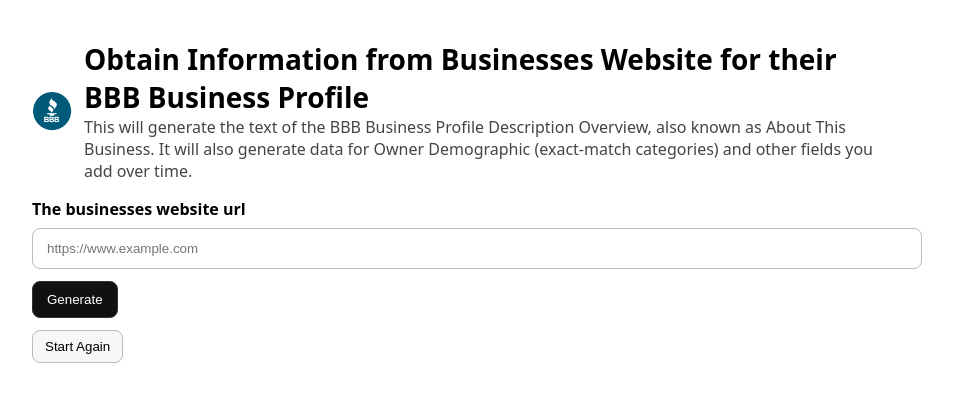
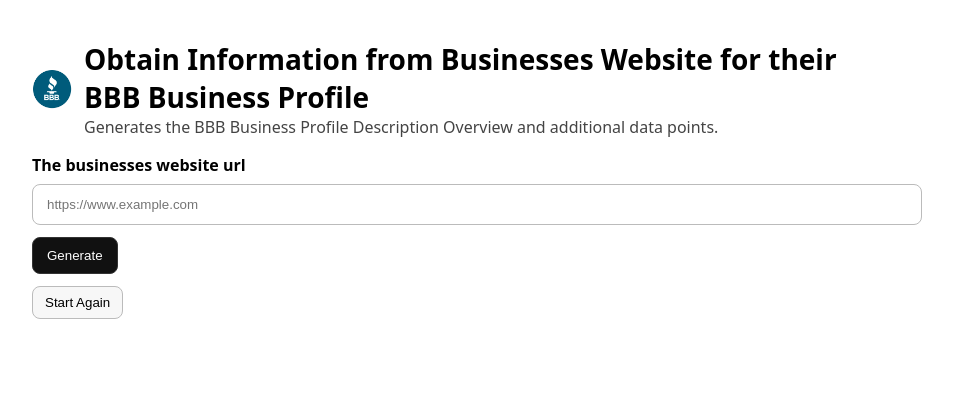
Before and after one commit to ksandersbbb5/bbb-business-profile-data, a React (Vite) app: page / in a window 1280 px wide. Shown: the top 402 px of the page, without its empty margins (178-1131 px from the left). Built offline with nearby package versions, Linux system fonts and the light colour scheme; the HTML template or start-up script is replaced by a standard one.

Commit message:
Update App.jsx

```diff
--- a/src/App.jsx
+++ b/src/App.jsx
@@ -21,7 +21,6 @@
       })
       if (!res.ok) {
         const text = await res.text()
-        // Preserve helpful validation errors; friendlify everything else
         if (res.status === 400 || res.status === 422) {
           throw new Error(text || 'Please check the website URL and try again.')
         } else {
@@ -47,20 +46,15 @@
 
   return (
     <div style={{ maxWidth: 860, margin: '40px auto', padding: '0 16px', fontFamily: 'system-ui, -apple-system, Segoe UI, Roboto, Arial' }}>
-      {/* Header with BBB logo top-left */}
+      {/* Header */}
       <div style={{ display: 'flex', alignItems: 'center', gap: 12, marginBottom: 16 }}>
-        <img
-          src="/bbb-logo.png"
-          alt="BBB logo"
-          style={{ height: 40, width: 40, objectFit: 'contain' }}
-        />
+        <img src="/bbb-logo.png" alt="BBB logo" style={{ height: 40, width: 40, objectFit: 'contain' }} />
         <div>
           <h1 style={{ fontSize: 28, margin: 0 }}>
             Obtain Information from Businesses Website for their BBB Business Profile
           </h1>
           <p style={{ color: '#444', margin: 0 }}>
-            This will generate the text of the BBB Business Profile Description Overview, also known as About This Business.
-            It will also generate data for Owner Demographic (exact-match categories) and other fields you add over time.
+            Generates the BBB Business Profile Description Overview and additional data points.
           </p>
         </div>
       </div>
@@ -72,9 +66,10 @@
         value={url}
         onChange={setUrl}
         inputRef={inputRef}
+        buttonStyle={{ backgroundColor: '#00965E', color: '#fff', border: 'none' }}
       />
 
-      {/* Actions row */}
+      {/* Start Again */}
       <div style={{ marginTop: 12 }}>
         <button
           type="button"
@@ -87,14 +82,9 @@
       </div>
 
       {/* Errors */}
-      {error && (
-        <div style={{ color: 'red', marginTop: 16 }}>{error}</div>
-      )}
+      {error && <div style={{ color: 'red', marginTop: 16 }}>{error}</div>}
 
-      {/* Loading */}
-      {loading && (
-        <div style={{ marginTop: 16 }}>Processing…</div>
-      )}
+      {loading && <div style={{ marginTop: 16 }}>Processing…</div>}
 
       {/* Results */}
       {result && (
@@ -103,23 +93,23 @@
             <strong>Website URL:</strong><br />
             <span>{result.url}</span>
           </div>
-
           <div style={{ marginBottom: 16 }}>
             <strong>Business Description:</strong>
             <p style={{ whiteSpace: 'pre-wrap', marginTop: 8 }}>
               {result.description} {`The business provides services to ${result.clientBase} customers.`}
             </p>
           </div>
-
           <div style={{ marginBottom: 16 }}>
             <strong>Client Base:</strong><br />
             <span>{result.clientBase}</span>
           </div>
-
-          {/* New: Owner Demographic */}
-          <div>
+          <div style={{ marginBottom: 16 }}>
             <strong>Owner Demographic:</strong><br />
             <span>{result.ownerDemographic}</span>
+          </div>
+          <div>
+            <strong>Products and Services:</strong><br />
+            <span>{result.productsAndServices}</span>
           </div>
         </div>
       )}
```
